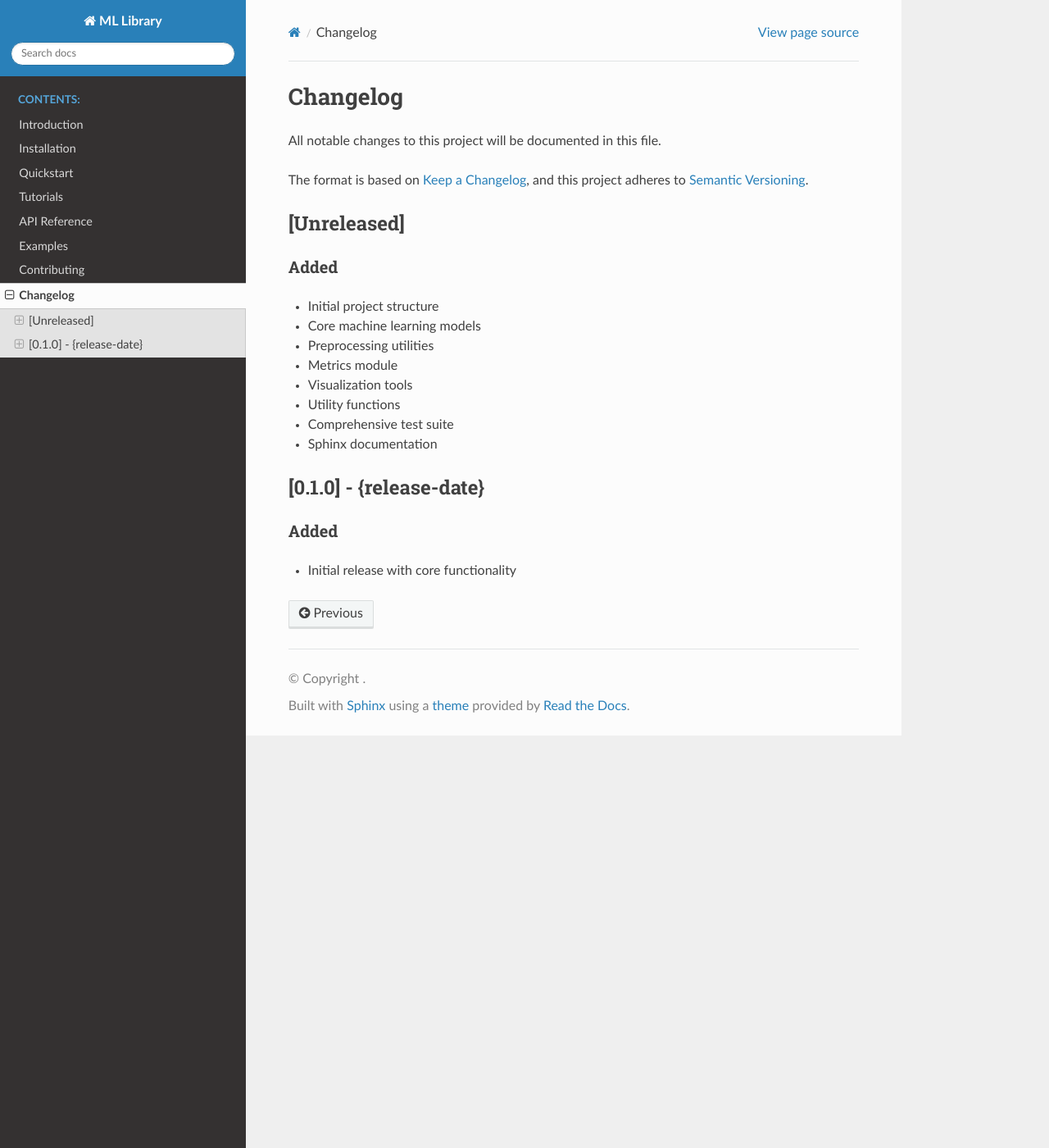
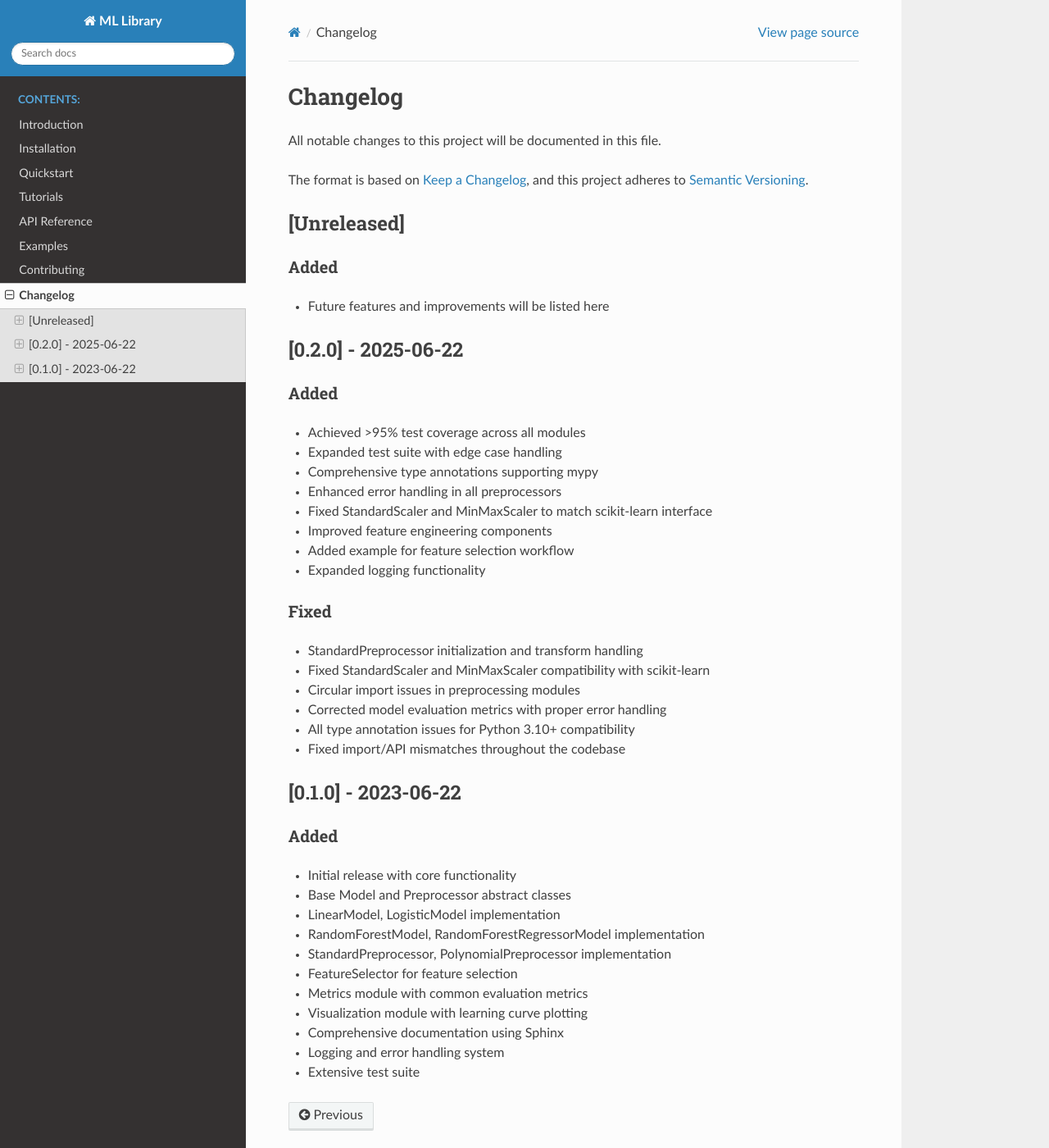
Before and after one commit to longhoag/ml_library, a Sphinx documentation site: the page built from docs/source/changelog.rst, in a window 1280 px wide and 1400 px high. Shown: the whole window at 82% size. Built offline with Sphinx 7.4.7 and the Read the Docs theme 3.1.0, drawn with Linux system fonts in a browser that asks for light colours; pages that are not in the unit, such as notebooks, are missing from menus.

Commit message:
Update documentation to reflect current project state with 96% test coverage

```diff
--- a/docs/source/changelog.rst
+++ b/docs/source/changelog.rst
@@ -11,18 +11,44 @@ and this project adheres to `Semantic Versioning <https://semver.org/spec/v2.0.0
 
 Added
 ~~~~~
-- Initial project structure
-- Core machine learning models
-- Preprocessing utilities
-- Metrics module
-- Visualization tools
-- Utility functions
-- Comprehensive test suite
-- Sphinx documentation
+- Future features and improvements will be listed here
 
-[0.1.0] - {release-date}
+[0.2.0] - 2025-06-22
+------------------
+
+Added
+~~~~~
+- Achieved >95% test coverage across all modules
+- Expanded test suite with edge case handling
+- Comprehensive type annotations supporting mypy
+- Enhanced error handling in all preprocessors
+- Fixed StandardScaler and MinMaxScaler to match scikit-learn interface
+- Improved feature engineering components
+- Added example for feature selection workflow
+- Expanded logging functionality
+
+Fixed
+~~~~~
+- StandardPreprocessor initialization and transform handling
+- Fixed StandardScaler and MinMaxScaler compatibility with scikit-learn
+- Circular import issues in preprocessing modules
+- Corrected model evaluation metrics with proper error handling
+- All type annotation issues for Python 3.10+ compatibility
+- Fixed import/API mismatches throughout the codebase
+
+[0.1.0] - 2023-06-22
 ------------------
 
 Added
 ~~~~~
 - Initial release with core functionality
+- Base Model and Preprocessor abstract classes
+- LinearModel, LogisticModel implementation
+- RandomForestModel, RandomForestRegressorModel implementation
+- StandardPreprocessor, PolynomialPreprocessor implementation
+- FeatureSelector for feature selection
+- Metrics module with common evaluation metrics
+- Visualization module with learning curve plotting
+- Comprehensive documentation using Sphinx
+- Logging and error handling system
+- Extensive test suite
--- a/src/ml_library/_version.py
+++ b/src/ml_library/_version.py
@@ -1,3 +1,3 @@
 """Version information."""
 
-__version__ = "0.1.0"
+__version__ = "0.2.0"
```
Also changed, not shown: CHANGELOG.md (+20 -0 lines), README.md (+87 -15 lines), docs/source/intro.rst (+13 -10 lines).
